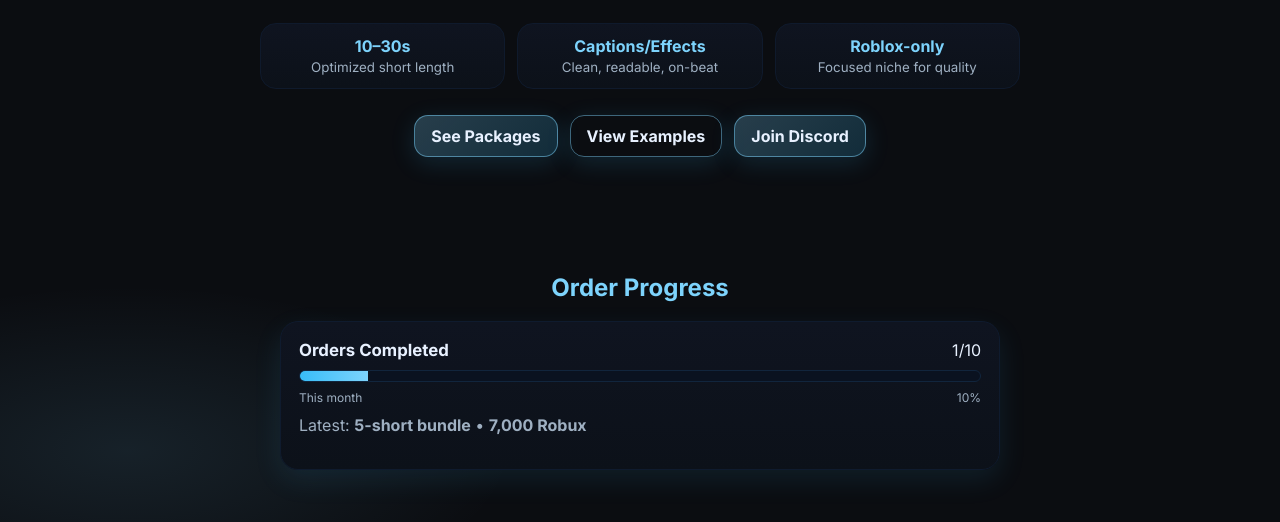
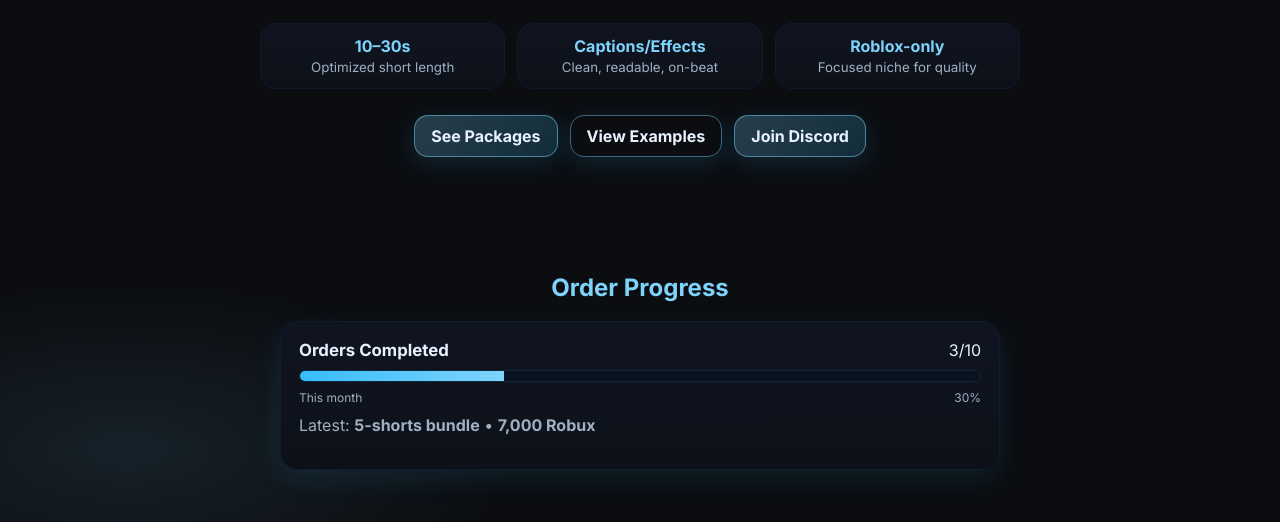
Before and after one commit to Hxvac/hxvac, a plain HTML site: page index.html in a window 1280 px wide. Shown: the part 278-800 px from the top of the page. Drawn offline with Linux system fonts and the light colour scheme.

Commit message:
Update index.html

```diff
--- a/index.html
+++ b/index.html
@@ -170,17 +170,17 @@
     <div class="progress-card">
       <div class="progress-head">
         <b>Orders Completed</b>
-        <span><span id="orders-completed">0</span>/<span id="orders-goal">0</span></span>
+        <span><span id="orders-completed">3</span>/<span id="orders-goal">10</span></span>
       </div>
       <div class="progress-wrap" aria-label="Orders progress">
         <div class="progress-bar" id="orders-progress"></div>
       </div>
       <div class="progress-meta">
         <small>This month</small>
-        <small id="orders-percent">0%</small>
+        <small id="orders-percent">30%</small>
       </div>
       <p class="alt" style="margin-top:10px">
-        Latest: <b>5-short bundle</b> • <b>7,000 Robux</b>
+        Latest: <b>5-shorts bundle</b> • <b>7,000 Robux</b>
       </p>
     </div>
   </section>
@@ -292,7 +292,7 @@
     })();
 
     // ===== Progress: edit these numbers any time =====
-    const ORDERS_COMPLETED = 1;  // finished orders this month
+    const ORDERS_COMPLETED = 3;  // finished orders this month
     const ORDERS_GOAL = 10;      // monthly goal
 
     (function renderProgress(){
```
